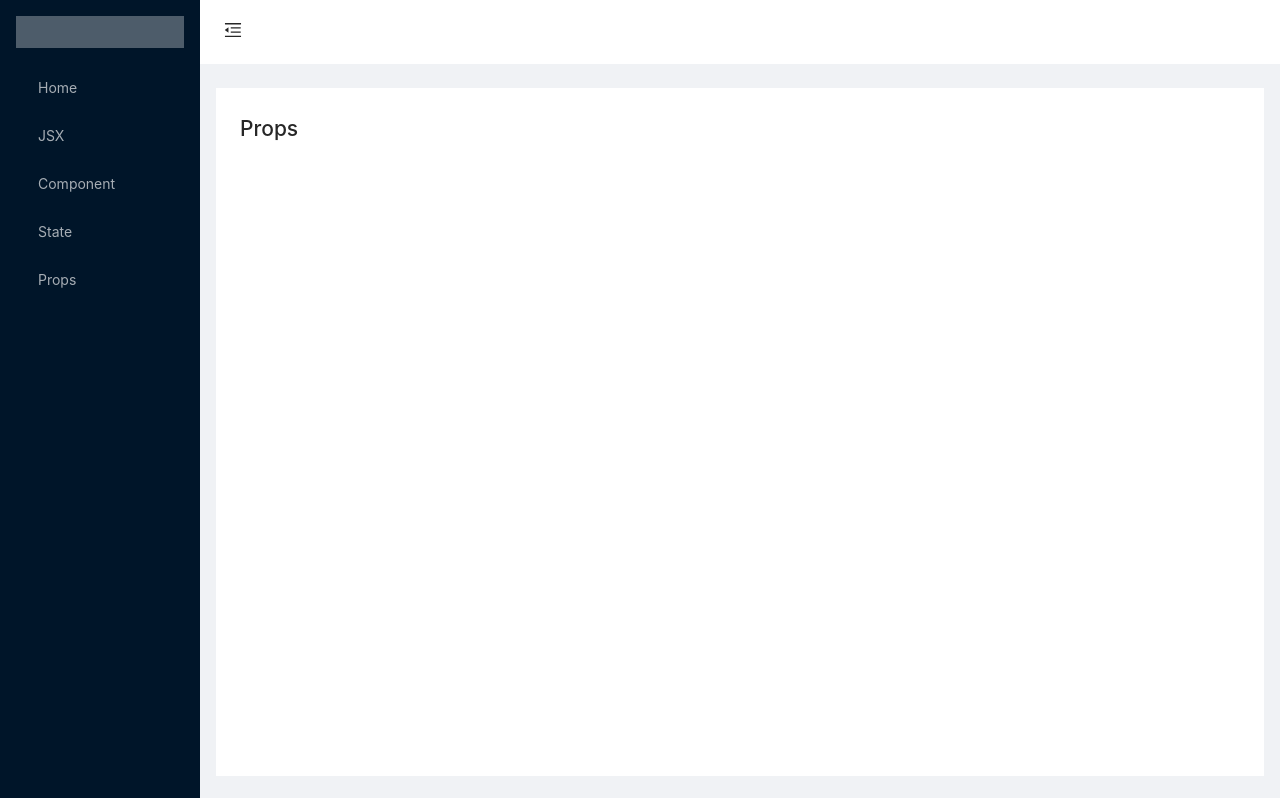
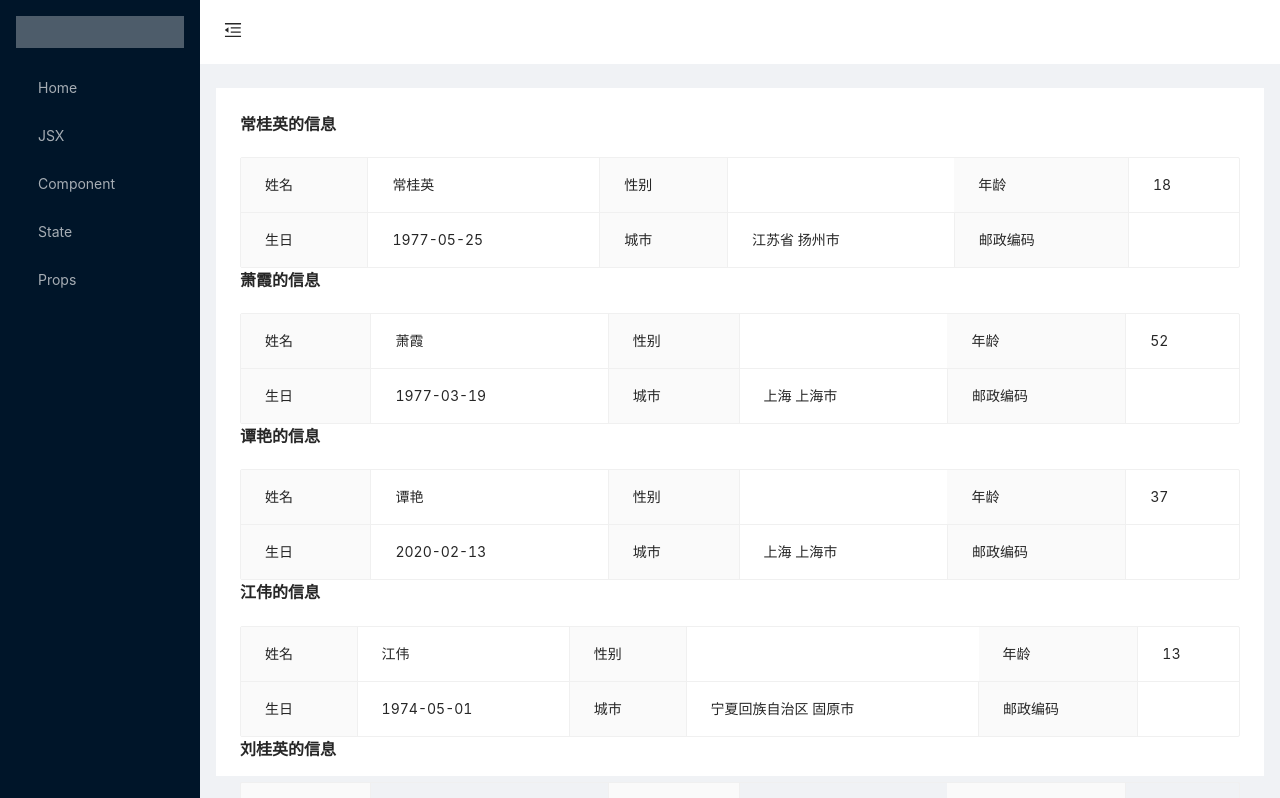
Before and after one commit to StevieTaylor/react-studying, a React (Create React App) app: page /props in a window 1280 px wide. Shown: the top 798 px of the page. Built offline with nearby package versions, Linux system fonts and the light colour scheme.

Commit message:
[feat] 使用props传值

```diff
--- a/src/pages/Props/PropTypes.jsx
+++ b/src/pages/Props/PropTypes.jsx
@@ -1,18 +1,41 @@
-import React from 'react';
-import PropTypes from 'prop-types';
-
+import React from 'react'
+import PropTypes from 'prop-types'
+import { Descriptions } from 'antd'
 class PropTypesLimit extends React.Component {
-    render() {
-        return (
-            <div>
-
-            </div>
-        )
-    }
+  render() {
+    const title = `${this.props.name}的信息`;
+    const labels = ['姓名', '性别','年龄', '生日', '城市','邮政编码'];
+    return (
+      <Descriptions
+        title={title}
+        bordered
+        column={{ xxl: 4, xl: 3, lg: 3, md: 3, sm: 2, xs: 1 }}
+      >
+        <Descriptions.Item label={labels[0]}>{this.props.name}</Descriptions.Item>
+        <Descriptions.Item label={labels[1]}>{this.props.gender}</Descriptions.Item>
+        <Descriptions.Item label={labels[2]}>{this.props.age}</Descriptions.Item>
+        <Descriptions.Item label={labels[3]}>{this.props.birthday}</Descriptions.Item>
+        <Descriptions.Item label={labels[4]}>{this.props.city}</Descriptions.Item>
+        <Descriptions.Item label={labels[5]}>{this.props.zipcode}</Descriptions.Item>
+      </Descriptions>
+    )
+  }
 }
 
 PropTypesLimit.propTypes = {
+  name: PropTypes.string.isRequired,
+  gender: PropTypes.string,
+  age: PropTypes.number.isRequired,
+  birthday: PropTypes.string.isRequired,
+  city: PropTypes.string.isRequired,
+  zipcode: PropTypes.string,
+}
 
+PropTypesLimit.defaultProps = {
+  name: 'default name',
+  age: 25,
+  birthday: "2021-03-29",
+  city: "上海市",
 }
 
 export default PropTypesLimit
--- a/src/pages/Props/index.tsx
+++ b/src/pages/Props/index.tsx
@@ -1,22 +1,41 @@
 /*
  * @Author: Stevie
  * @Date: 2021-03-27 20:56:55
- * @LastEditTime: 2021-03-29 11:27:12
+ * @LastEditTime: 2021-03-29 19:10:13
  * @LastEditors: Stevie
  * @Description:
- * @FilePath: /react-learning-demo/src/pages/PropsDemo/index.tsx
+ * @FilePath: /react-learning-demo/src/pages/Props/index.tsx
  */
-import React from "react"
+import React from 'react'
 import { getUser } from '../../mock/user'
+import PropTypesLimit from './PropTypes'
+import { IUser } from '../../entity/user.entity'
 class Props extends React.Component {
+  state = {
+    dataList: [],
+  }
+
+  componentDidMount() {
+    getUser().then((res) => {
+      const dataList: IUser[] = res.data.user
+      dataList.map((user, index) => {
+        return Object.assign(user, { key: `${index}-${user.name}` })
+      })
+      this.setState({
+        dataList,
+      })
+    })
+  }
+
   render() {
-    getUser().then((res) => {
-      console.log(res.data)
-    })
     return (
-      <h2>Props</h2>
+      <div>
+        {this.state.dataList.map((userInfo: IUser) => (
+          <PropTypesLimit {...userInfo} />
+        ))}
+      </div>
     )
   }
 }
 
-export default Props;
+export default Props
```
